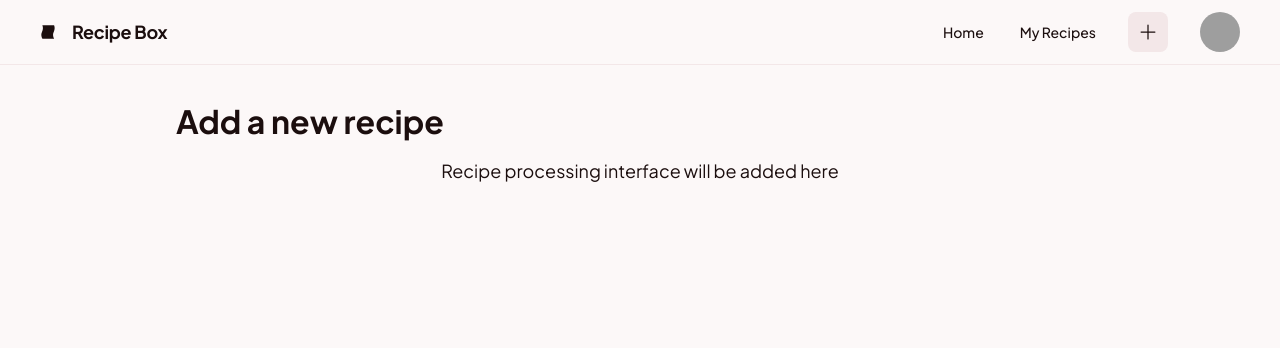
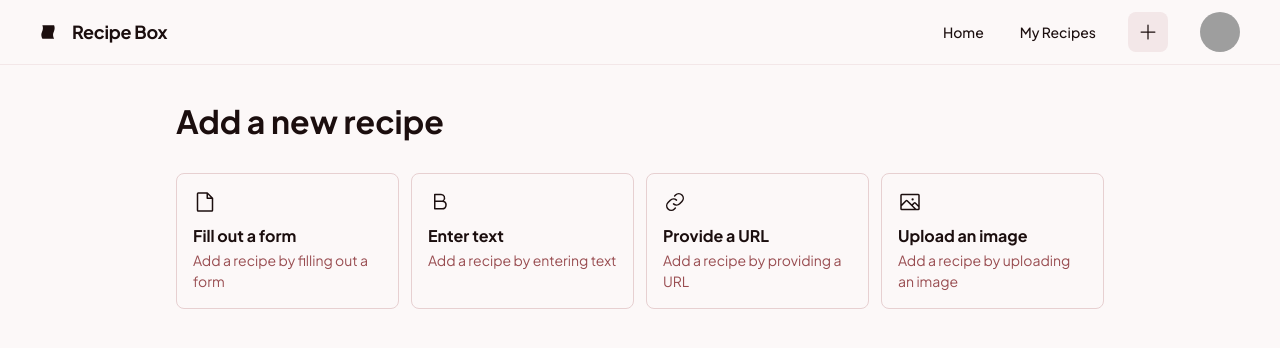
Before and after one commit to roiguri/recipe-reader, a React (Create React App) app in the folder demo-frontend/: page / in a window 1280 px wide. Shown: the top 348 px of the page. Built offline with nearby package versions, Linux system fonts and the light colour scheme; grey boxes are pictures that could not be loaded; the HTML template or start-up script is replaced by a standard one.

Commit message:
feat(demo): add recipe option cards grid

```diff
--- a/demo-frontend/src/App.js
+++ b/demo-frontend/src/App.js
@@ -1,6 +1,11 @@
 import React from 'react';
+import OptionCard from './OptionCard';
 
 function App() {
+  const handleCardClick = (cardType) => {
+    console.log(`${cardType} card clicked`);
+  };
+
   return (
     <div className="relative flex size-full min-h-screen flex-col bg-[#fcf8f8]" style={{fontFamily: '"Plus Jakarta Sans", "Noto Sans", sans-serif'}}>
       <div className="layout-container flex h-full grow flex-col">
@@ -41,8 +46,47 @@ function App() {
             <div className="flex flex-wrap justify-between gap-3 p-4">
               <p className="text-[#1b0e0e] tracking-light text-[32px] font-bold leading-tight min-w-72">Add a new recipe</p>
             </div>
-            <div className="text-center text-[#1b0e0e] text-lg">
-              Recipe processing interface will be added here
+            <div className="grid grid-cols-[repeat(auto-fit,minmax(158px,1fr))] gap-3 p-4">
+              <OptionCard
+                icon={
+                  <svg xmlns="http://www.w3.org/2000/svg" width="24px" height="24px" fill="currentColor" viewBox="0 0 256 256">
+                    <path d="M213.66,82.34l-56-56A8,8,0,0,0,152,24H56A16,16,0,0,0,40,40V216a16,16,0,0,0,16,16H200a16,16,0,0,0,16-16V88A8,8,0,0,0,213.66,82.34ZM160,51.31,188.69,80H160ZM200,216H56V40h88V88a8,8,0,0,0,8,8h48V216Z"></path>
+                  </svg>
+                }
+                title="Fill out a form"
+                description="Add a recipe by filling out a form"
+                onClick={() => handleCardClick('form')}
+              />
+              <OptionCard
+                icon={
+                  <svg xmlns="http://www.w3.org/2000/svg" width="24px" height="24px" fill="currentColor" viewBox="0 0 256 256">
+                    <path d="M170.48,115.7A44,44,0,0,0,140,40H72a8,8,0,0,0-8,8V200a8,8,0,0,0,8,8h80a48,48,0,0,0,18.48-92.3ZM80,56h60a28,28,0,0,1,0,56H80Zm72,136H80V128h72a32,32,0,0,1,0,64Z"></path>
+                  </svg>
+                }
+                title="Enter text"
+                description="Add a recipe by entering text"
+                onClick={() => handleCardClick('text')}
+              />
+              <OptionCard
+                icon={
+                  <svg xmlns="http://www.w3.org/2000/svg" width="24px" height="24px" fill="currentColor" viewBox="0 0 256 256">
+                    <path d="M137.54,186.36a8,8,0,0,1,0,11.31l-9.94,10A56,56,0,0,1,48.38,128.4L72.5,104.28A56,56,0,0,1,149.31,102a8,8,0,1,1-10.64,12,40,40,0,0,0-54.85,1.63L59.7,139.72a40,40,0,0,0,56.58,56.58l9.94-9.94A8,8,0,0,1,137.54,186.36Zm70.08-138a56.08,56.08,0,0,0-79.22,0l-9.94,9.95a8,8,0,0,0,11.32,11.31l9.94-9.94a40,40,0,0,1,56.58,56.58L172.18,140.4A40,40,0,0,1,117.33,142,8,8,0,1,0,106.69,154a56,56,0,0,0,76.81-2.26l24.12-24.12A56.08,56.08,0,0,0,207.62,48.38Z"></path>
+                  </svg>
+                }
+                title="Provide a URL"
+                description="Add a recipe by providing a URL"
+                onClick={() => handleCardClick('url')}
+              />
+              <OptionCard
+                icon={
+                  <svg xmlns="http://www.w3.org/2000/svg" width="24px" height="24px" fill="currentColor" viewBox="0 0 256 256">
+                    <path d="M216,40H40A16,16,0,0,0,24,56V200a16,16,0,0,0,16,16H216a16,16,0,0,0,16-16V56A16,16,0,0,0,216,40Zm0,16V158.75l-26.07-26.06a16,16,0,0,0-22.63,0l-20,20-44-44a16,16,0,0,0-22.62,0L40,149.37V56ZM40,172l52-52,80,80H40Zm176,28H194.63l-36-36,20-20L216,181.38V200ZM144,100a12,12,0,1,1,12,12A12,12,0,0,1,144,100Z"></path>
+                  </svg>
+                }
+                title="Upload an image"
+                description="Add a recipe by uploading an image"
+                onClick={() => handleCardClick('image')}
+              />
             </div>
           </div>
         </div>
--- /dev/null
+++ b/demo-frontend/src/OptionCard.js
@@ -0,0 +1,20 @@
+import React from 'react';
+
+const OptionCard = ({ icon, title, description, onClick }) => {
+  return (
+    <div
+      className="flex flex-1 gap-3 rounded-lg border border-[#e7d0d1] bg-[#fcf8f8] p-4 flex-col cursor-pointer hover:shadow-md transition-shadow duration-200"
+      onClick={onClick}
+    >
+      <div className="text-[#1b0e0e]">
+        {icon}
+      </div>
+      <div className="flex flex-col gap-1">
+        <h2 className="text-[#1b0e0e] text-base font-bold leading-tight">{title}</h2>
+        <p className="text-[#994d51] text-sm font-normal leading-normal">{description}</p>
+      </div>
+    </div>
+  );
+};
+
+export default OptionCard;
```
